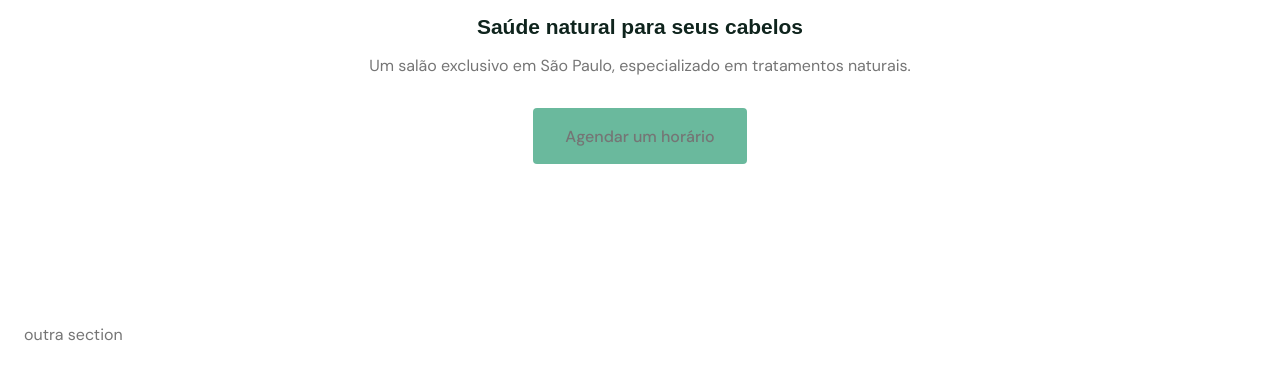
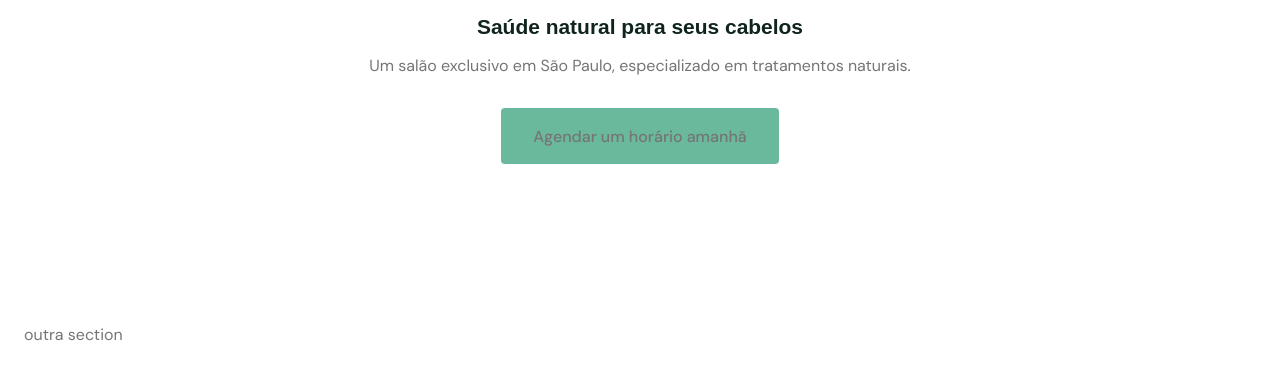
Before and after one commit to andrejunior365/Originsix, a plain HTML site: page index.html in a window 1280 px wide. Shown: the part 1167-1546 px from the top of the page. Drawn offline with Linux system fonts and the light colour scheme.

Commit message:
adicionei amanha

```diff
--- a/index.html
+++ b/index.html
@@ -48,7 +48,7 @@
             naturais.
           </p>
 
-          <a class="button" href="#">Agendar um horário</a>
+          <a class="button" href="#">Agendar um horário amanhã </a>
           </div>
 
         </div>
```
